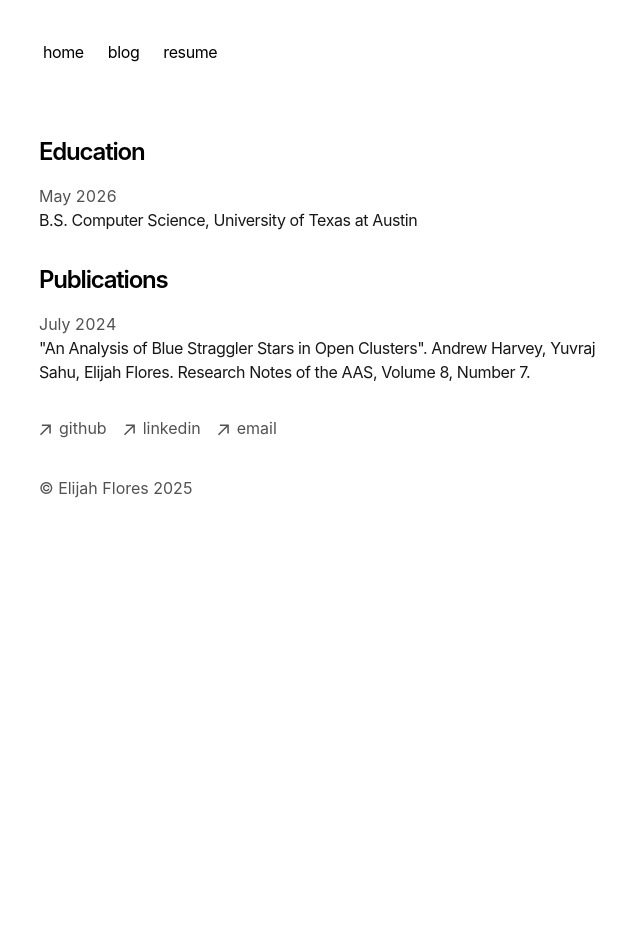
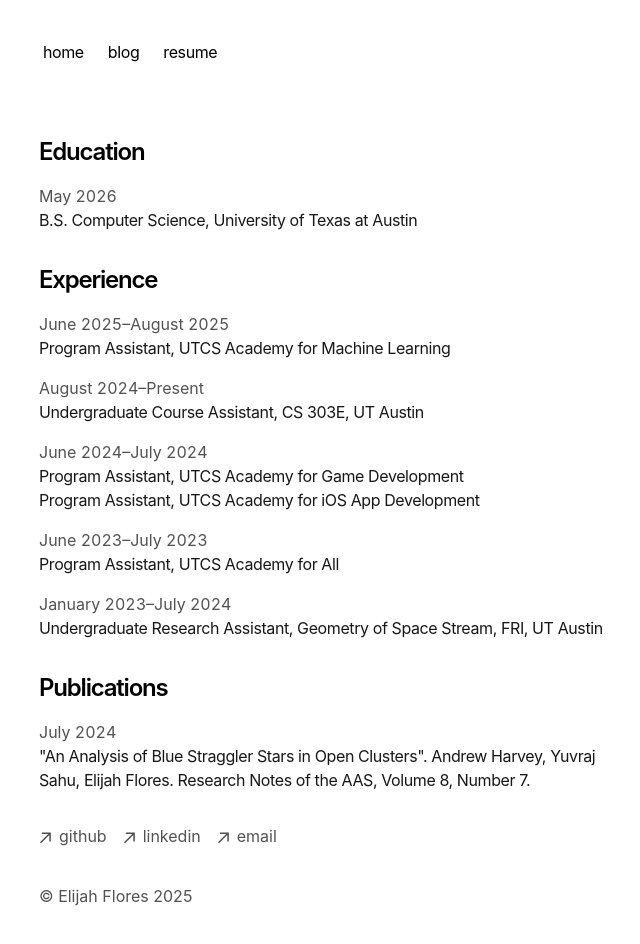
Before and after one commit to elnflores/portfolio, a Next.js app: page /resume in a window 1280 px wide. Shown: the top 944 px of the page, without its empty margins (313-953 px from the left). Before the commit the page ends 800 px from the top, so only its background shows below. Built offline with nearby package versions, Linux system fonts and the light colour scheme.

Commit message:
Added more to resume

```diff
--- a/app/resume/page.tsx
+++ b/app/resume/page.tsx
@@ -23,10 +23,68 @@
         </a>
       </div>
 
+      <h2 className="font-semibold text-2xl mb-4 tracking-tighter">
+        Experience
+      </h2>
+      <div className="w-full flex flex-col space-x-0 md:space-x-2">
+        <p className="text-neutral-600 dark:text-neutral-400 tabular-nums">
+          {formatDate('2025-06-01', false, false)}{"\u2013"}{formatDate('2025-08-01', false, false)}
+        </p>
+        <a href="https://www.cs.utexas.edu/engage/outreach/academies/machine-learning"
+          className="text-neutral-900 dark:text-neutral-100 mb-4 tracking-tight"
+        >
+          Program Assistant, UTCS Academy for Machine Learning
+        </a>
+      </div>
+      <div className="w-full flex flex-col space-x-0 md:space-x-2">
+        <p className="text-neutral-600 dark:text-neutral-400 tabular-nums">
+          {formatDate('2024-08-01', false, false)}{"\u2013Present"}
+        </p>
+        <a href="https://www.cs.utexas.edu/courses/303e-elements-computers-and-programming"
+          className="text-neutral-900 dark:text-neutral-100 mb-4 tracking-tight"
+        >
+          Undergraduate Course Assistant, CS 303E, UT Austin
+        </a>
+      </div>
+      <div className="w-full flex flex-col space-x-0 md:space-x-2">
+        <p className="text-neutral-600 dark:text-neutral-400 tabular-nums">
+          {formatDate('2024-06-01', false, false)}{"\u2013"}{formatDate('2024-07-01', false, false)}
+        </p>
+        <a href="https://www.cs.utexas.edu/engage/outreach/academies/game-development"
+          className="text-neutral-900 dark:text-neutral-100 tracking-tight"
+        >
+          Program Assistant, UTCS Academy for Game Development
+        </a>
+        <a href="https://www.cs.utexas.edu/engage/outreach/academies/ios-development"
+          className="text-neutral-900 dark:text-neutral-100 mb-4 tracking-tight"
+        >
+          Program Assistant, UTCS Academy for iOS App Development
+        </a>
+      </div>
+      <div className="w-full flex flex-col space-x-0 md:space-x-2">
+        <p className="text-neutral-600 dark:text-neutral-400 tabular-nums">
+          {formatDate('2023-06-01', false, false)}{"\u2013"}{formatDate('2023-07-01', false, false)}
+        </p>
+        <a href="https://www.cs.utexas.edu/engage/outreach/academies/all"
+          className="text-neutral-900 dark:text-neutral-100 mb-4 tracking-tight"
+        >
+          Program Assistant, UTCS Academy for All
+        </a>
+      </div>
+      <div className="w-full flex flex-col space-x-0 md:space-x-2">
+        <p className="text-neutral-600 dark:text-neutral-400 tabular-nums">
+          {formatDate('2023-01-01', false, false)}{"\u2013"}{formatDate('2024-07-01', false, false)}
+        </p>
+        <a href="https://fri.cns.utexas.edu/research-streams/geometry-space"
+          className="text-neutral-900 dark:text-neutral-100 mb-8 tracking-tight"
+        >
+          Undergraduate Research Assistant, Geometry of Space Stream, FRI, UT Austin
+        </a>
+      </div>
 
-      <h2 className="font-semibold text-2xl mb-4 tracking-tighter">
+      <h3 className="font-semibold text-2xl mb-4 tracking-tighter">
         Publications
-      </h2>
+      </h3>
       <div className="w-full flex flex-col space-x-0 md:space-x-2">
         <p className="text-neutral-600 dark:text-neutral-400 w-[100px] tabular-nums">
           {formatDate('2024-07-01', false, false)}
```
